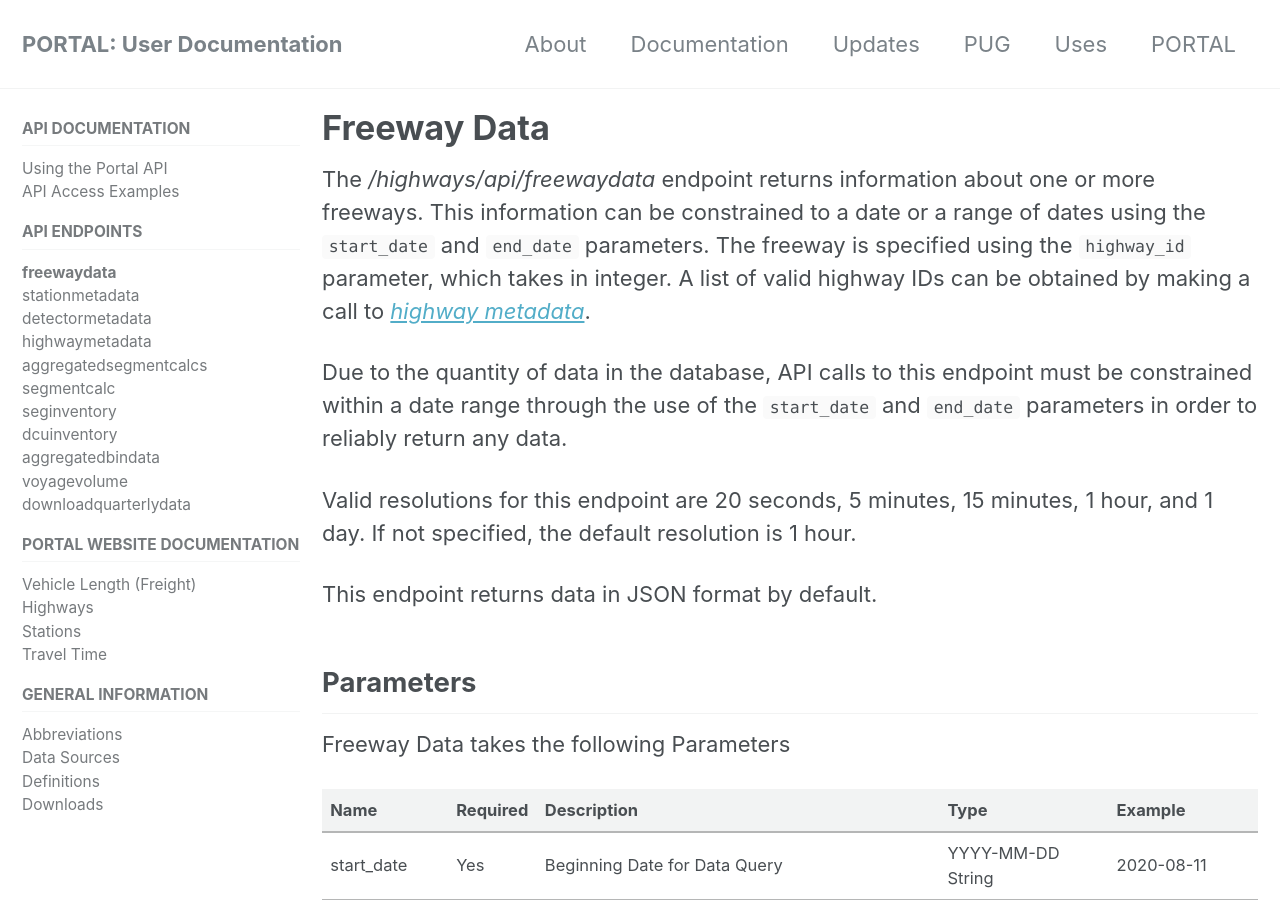
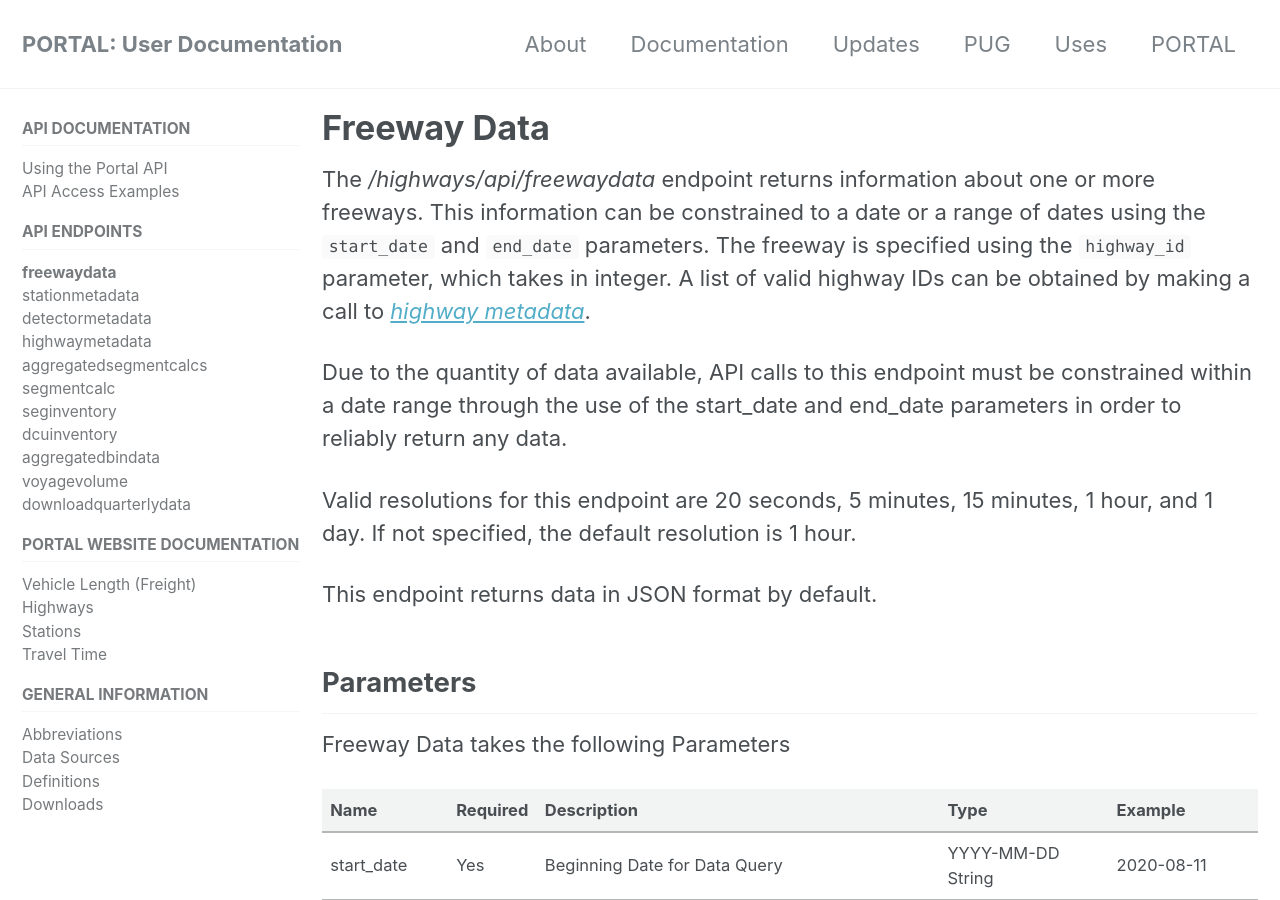
Before and after one commit to adus/portal-documentation, a Jekyll site: the page built from _documents/freewaydata.md, in a window 1280 px wide and 900 px high. Built offline with Jekyll 4.4.1, drawn with Linux system fonts in a browser that asks for light colours; nearby versions of some CDN libraries.

Commit message:
Update freewaydata.md

```diff
--- a/_documents/freewaydata.md
+++ b/_documents/freewaydata.md
@@ -3,7 +3,7 @@ title: "Freeway Data"
 ---
 The _/highways/api/freewaydata_ endpoint returns information about one or more freeways. This information can be constrained to a date or a range of dates using the `start_date` and `end_date` parameters. The freeway is specified using the `highway_id` parameter, which takes in integer. A list of valid highway IDs can be obtained by making a call to [_highway metadata_]({{ site.url }}{{ site.baseurl }}/documents/highwaymetadata/).
 
-Due to the quantity of data in the database, API calls to this endpoint must be constrained within a date range through the use of the `start_date` and `end_date` parameters in order to reliably return any data.
+Due to the quantity of data available, API calls to this endpoint must be constrained within a date range through the use of the start_date and end_date parameters in order to reliably return any data.
 
 Valid resolutions for this endpoint are 20 seconds, 5 minutes, 15 minutes, 1 hour, and 1 day. If not specified, the default resolution is 1 hour.
 
```
